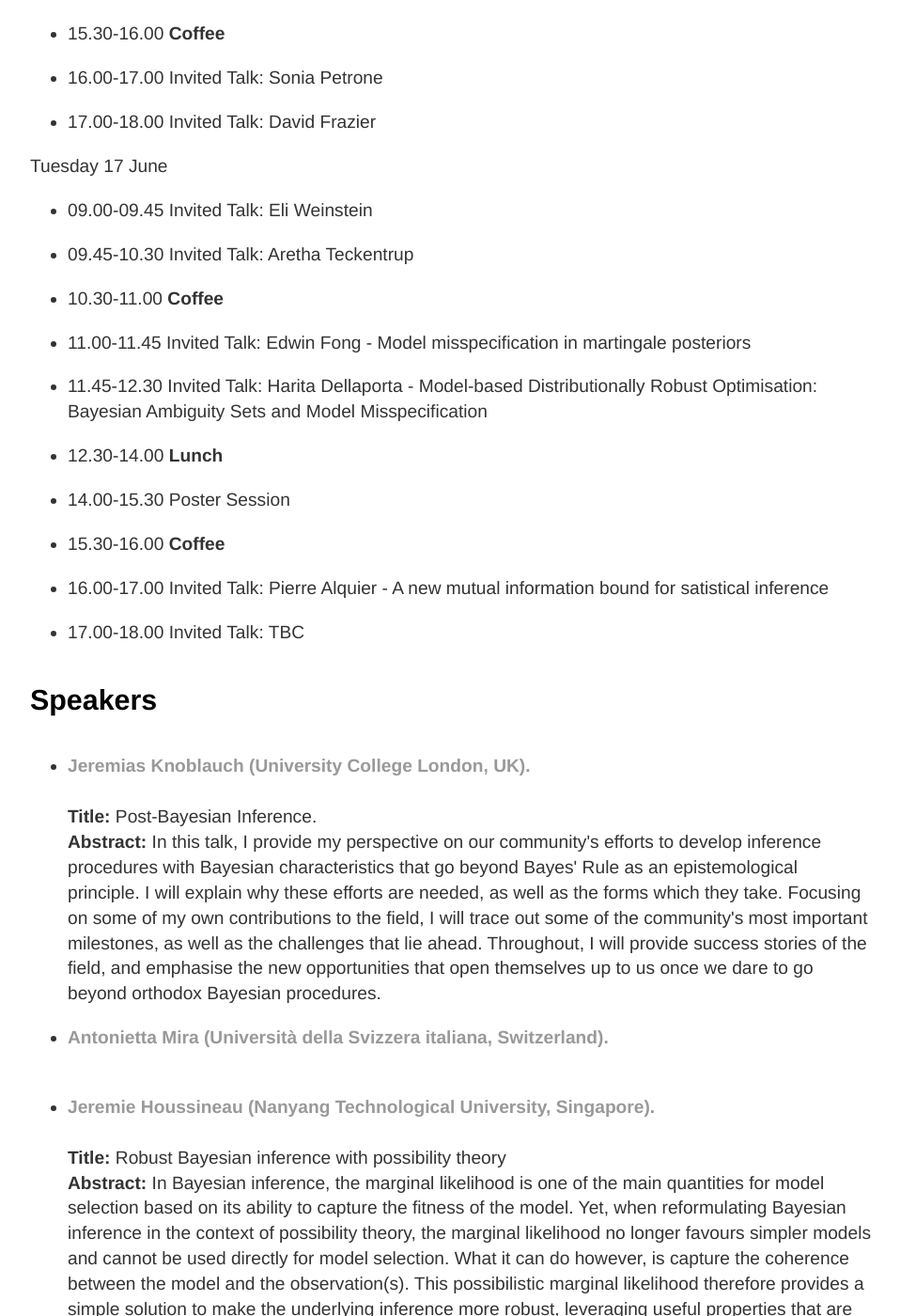
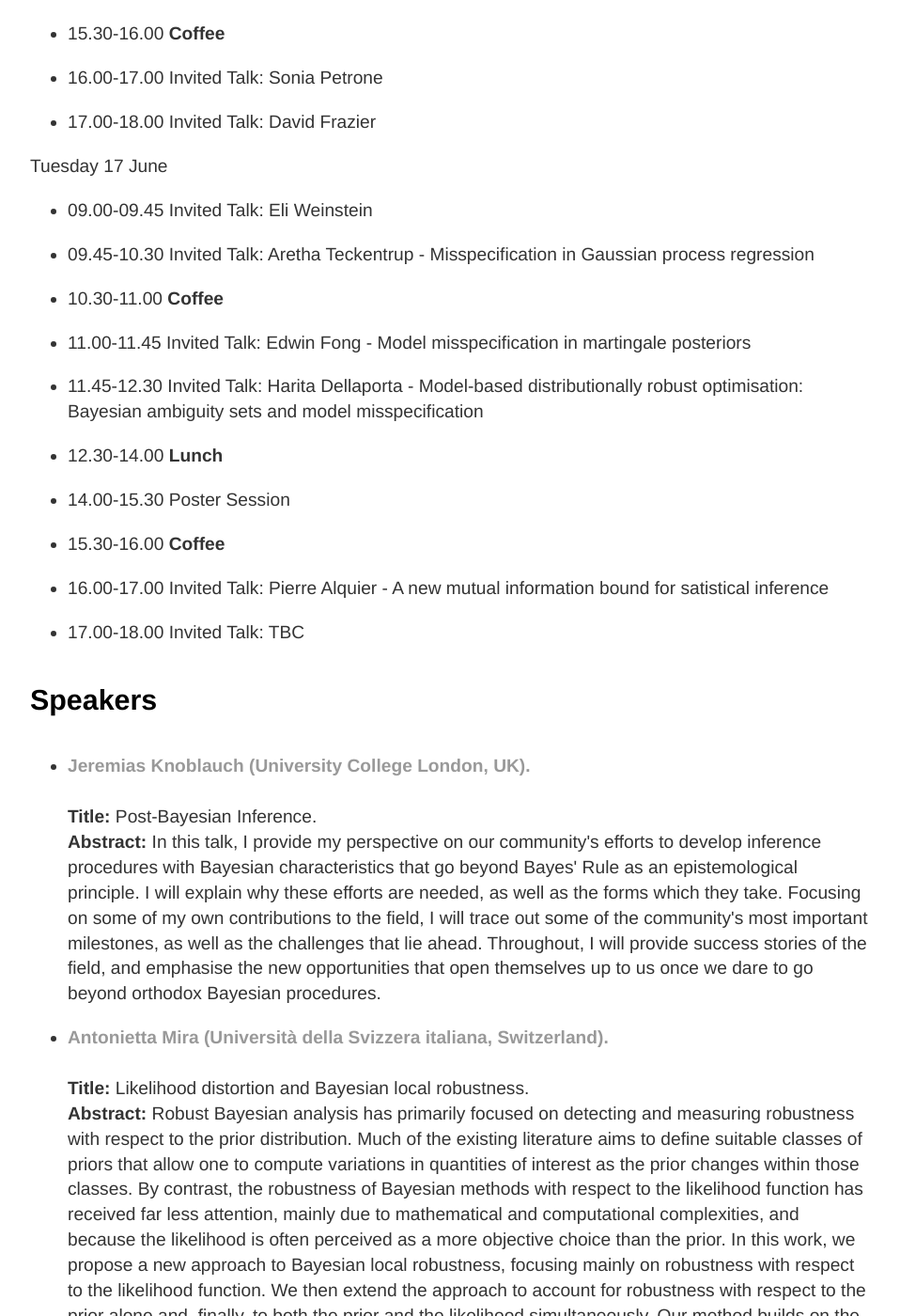
Before and after one commit to postbayes/BayesMisspecificationSatellite, a Jekyll site: the page index.html, which Jekyll copies as it is, in a window 1280 px wide and 1400 px high, scrolled down 1541 px. Shown: the whole window at 94% size, without its empty margins (160-1118 px from the left). Built offline with Jekyll 4.4.1, drawn with Linux system fonts in a browser that asks for light colours; some of the changed text lies outside the part shown.

Commit message:
Update index.html

```diff
--- a/index.html
+++ b/index.html
@@ -77,9 +77,9 @@ A common justification for the use of Bayesian inference is that Bayes’ theore
 
 <p>Monday 16 June
 <ul>
-<li>09.00-10.30 Tutorial: Jeremias Knoblauch - post-Bayesian Inference</li>
+<li>09.00-10.30 Tutorial: Jeremias Knoblauch - Post-Bayesian inference</li>
 <li>10.30-11.00 <b>Coffee</b></li>
-<li>11.00-11.45 Invited Talk: Antonietta Mira </li>
+<li>11.00-11.45 Invited Talk: Antonietta Mira - Likelihood distortion and Bayesian local robustness </li>
 <li>11.45-12.30 Invited Talk: Jeremie Houssineau - Robust Bayesian inference with possibility theory </li>
 <li>12.30-14.00 <b>Lunch</b></li>
 <li>14.00-15.30 Poster Spotlight Talks </li>
@@ -92,10 +92,10 @@ A common justification for the use of Bayesian inference is that Bayes’ theore
 <p>Tuesday 17 June
 <ul>
 <li>09.00-09.45 Invited Talk: Eli Weinstein</li>
-<li>09.45-10.30 Invited Talk: Aretha Teckentrup</li>
+<li>09.45-10.30 Invited Talk: Aretha Teckentrup - Misspecification in Gaussian process regression</li>
 <li>10.30-11.00 <b>Coffee</b></li>
 <li>11.00-11.45 Invited Talk: Edwin Fong - Model misspecification in martingale posteriors </li>
-<li>11.45-12.30 Invited Talk: Harita Dellaporta - Model-based Distributionally Robust Optimisation: Bayesian Ambiguity Sets and Model Misspecification </li>
+<li>11.45-12.30 Invited Talk: Harita Dellaporta - Model-based distributionally robust optimisation: Bayesian ambiguity sets and model misspecification </li>
 <li>12.30-14.00 <b>Lunch</b></li>
 <li>14.00-15.30 Poster Session </li>
 <li>15.30-16.00 <b>Coffee</b></li>
@@ -123,11 +123,11 @@ A common justification for the use of Bayesian inference is that Bayes’ theore
 		<li> <strong><a href="https://search.usi.ch/en/people/f8960de6d60dd08a79b6c1eb20b7442b/mira-antonietta"> Antonietta Mira (Università
 della Svizzera italiana, Switzerland).</a></strong> <br/><br/>
 
-			<!---
-			<strong> Title: </strong>  <br/>
 
-			<strong> Abstract: </strong>  <br/>
-      --->
+			<strong> Title: </strong> Likelihood distortion and Bayesian local robustness. <br/>
+
+			<strong> Abstract: </strong> Robust Bayesian analysis has primarily focused on detecting and measuring robustness with respect to the prior distribution. Much of the existing literature aims to define suitable classes of priors that allow one to compute variations in quantities of interest as the prior changes within those classes. By contrast, the robustness of Bayesian methods with respect to the likelihood function has received far less attention, mainly due to mathematical and computational complexities, and because the likelihood is often perceived as a more objective choice than the prior. In this work, we propose a new approach to Bayesian local robustness, focusing mainly  on robustness with respect to the likelihood function. We then extend the approach to account for robustness with respect to the prior alone and, finally, to both the prior and the likelihood simultaneously. Our method builds on the notion of a distortion function from risk theory. The resulting robustness measure is a local sensitivity measure that proves to be highly tractable and straightforward to compute for various classes of distortion functions. We derive its asymptotic properties and provide numerical experiments to illustrate the theory and demonstrate its practical utility in modeling applications. Joint work with A. Di Noia  and F. Ruggeri. <br/>
+
 
 
 		</li>
@@ -185,11 +185,12 @@ della Svizzera italiana, Switzerland).</a></strong> <br/><br/>
 		<li> <strong><a href="https://www.maths.ed.ac.uk/~ateckent/"> Aretha Teckentrup (University of Edinburgh, UK).</a></strong> <br/><br/>
 
 
-			<!---
-			<strong> Title: </strong>  <br/>
 
-			<strong> Abstract: </strong>  <br/>
-      --->
+			<strong> Title: </strong> Misspecification in Gaussian process regression <br/>
+
+			<strong> Abstract: </strong> Gaussian process (GP) regression is often used as a Bayesian inference procedure to recover an unknown function from observed (noisy) point values. In practice, hyper-parameters appearing in the mean and covariance structure of the Gaussian process prior, such as smoothness of the function and typical length scales, are often unknown and learnt from the data, along with the posterior mean and covariance. In this talk, we are interested in the convergence of GP regression as the number of training points goes to infinity, and in particular how the possibly misspecified choice of hyper-parameters affects the convergence. Using results from scattered data approximation, we provide a convergence analysis of the method applied to a fixed, unknown function of interest.
+ <br/>
+
 
 
 
```
